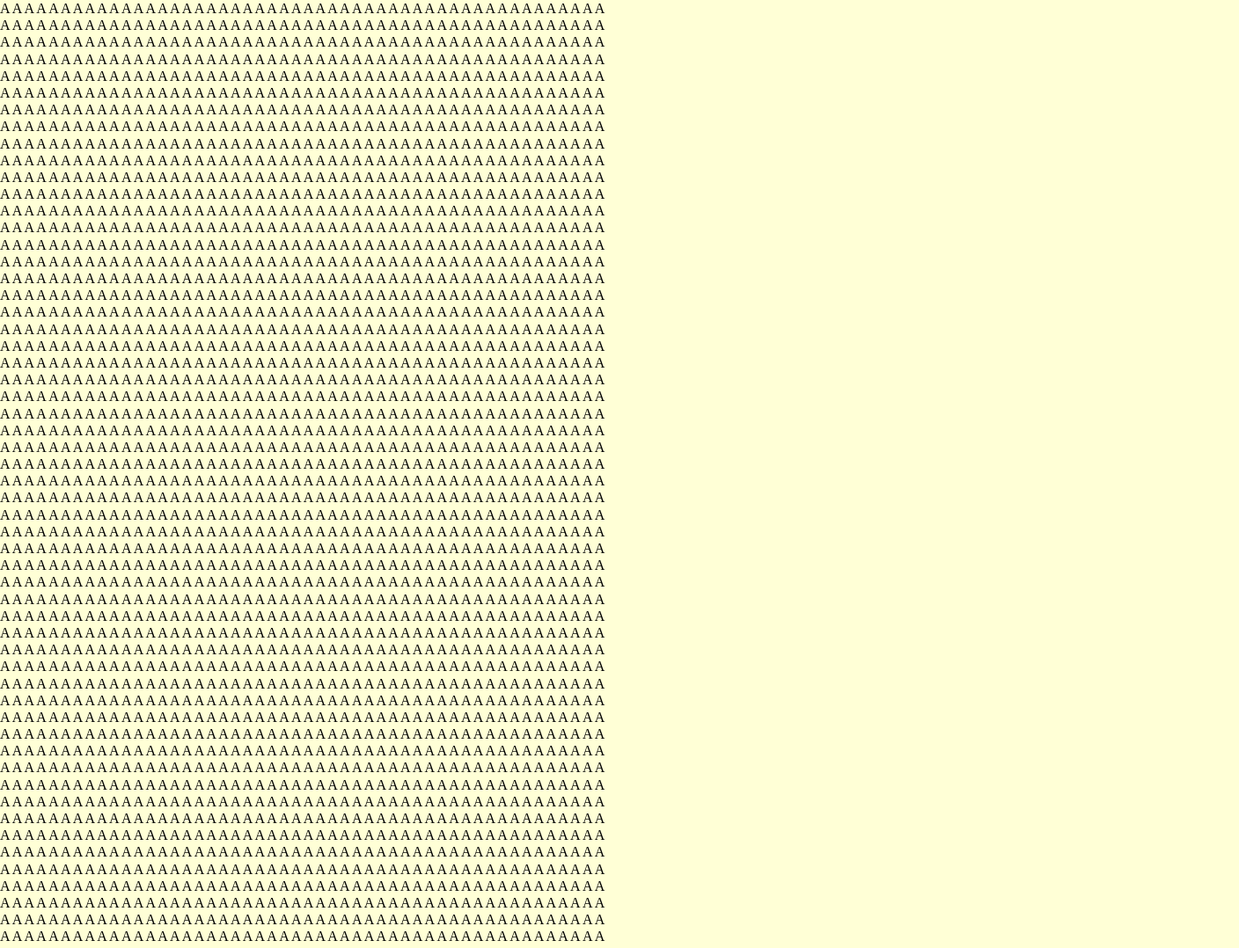
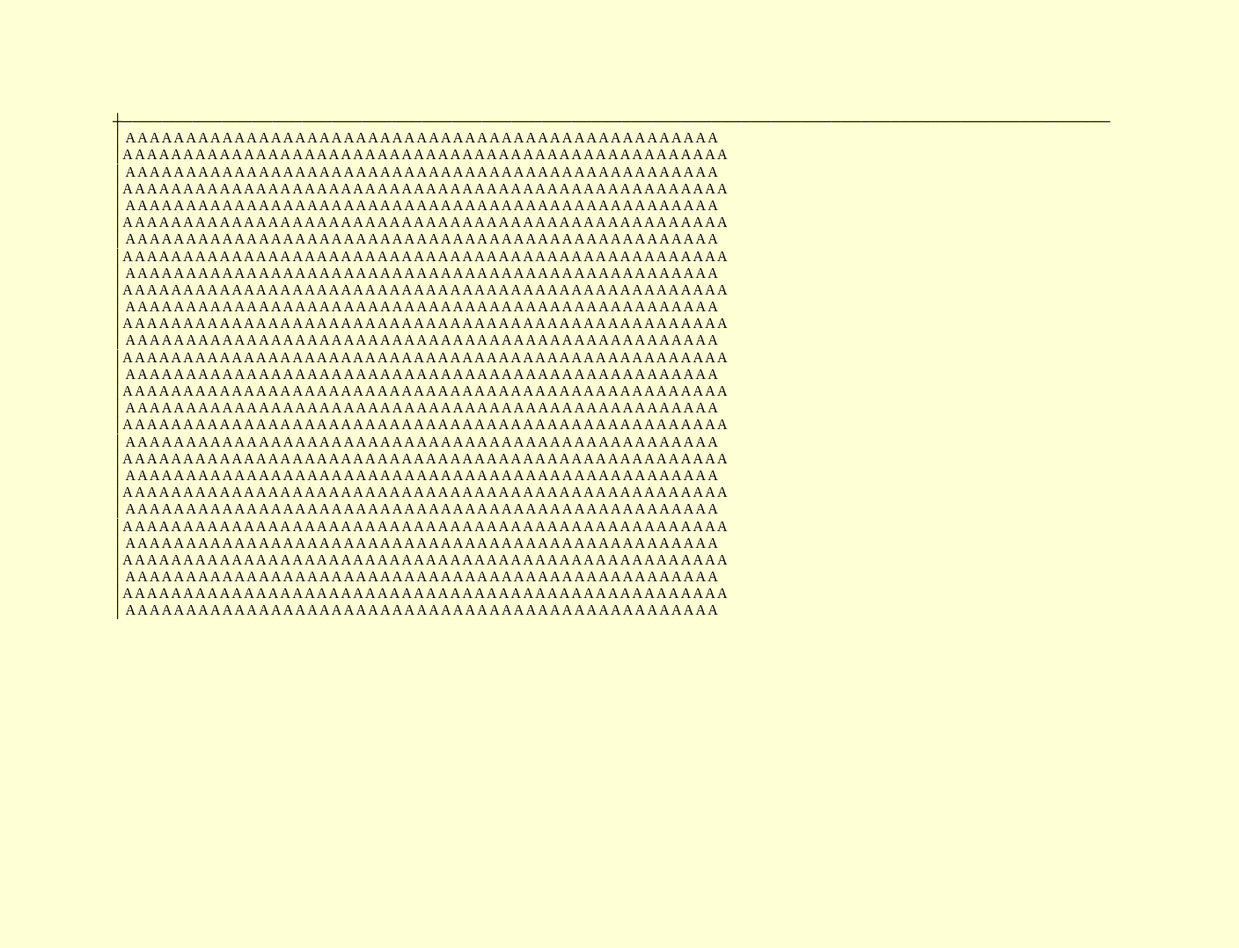
Before and after one commit to Slarvsylt/Slarvsylt.github.io, a website: page ascii.html in a window 1280 px wide. Shown: the top 1078 px of the page at 88% size, 1408 px wide, since content can reach past the window. After the commit the page ends 928 px from the top, so only its background shows below. Drawn offline with Linux system fonts and the light colour scheme.

Commit message:
progress

```diff
--- a/ascii.html
+++ b/ascii.html
@@ -6,8 +6,8 @@
         <link rel="stylesheet" href="default.css">
         <meta name="viewport" content="width=device-width, user-scalable=no, minimum-scale=1.0, maximum-scale=1.0">
     </head>
-    <body>
-        <pre></pre>
+    <body style="margin: 10%;line-height: 1.2;">
+        <pre id="cont" style="margin: 10%;line-height: 1.2;"></pre>
         <script type="module" src="res/asciiexp.js">
         </script>
     </body>
--- a/res/asciiexp.js
+++ b/res/asciiexp.js
@@ -23,6 +23,7 @@ document.body.addEventListener('pointermove', e => {
 	const rect = document.body.getBoundingClientRect()
 	pointer.x = e.clientX - rect.left
 	pointer.y = e.clientY - rect.top
+	loop()
 	//console.log(pointer.x)
 	//eventQueue.push('pointerMove')
 })
@@ -51,6 +52,11 @@ function main(coord, cursor) {
 	const x = Math.floor(cursor.x) // column of the cell hovered
 	const y = Math.floor(cursor.y) // row of the cell hovered
 
+	//console.log("coord " + coord.x)
+	//console.log("coord " + coord.y)
+	//console.log("x " + x)
+	//console.log("y " + y)
+
 	if (coord.x == x && coord.y == y) return '┼'
 	if (coord.x == x) return '│'
 	if (coord.y == y) return '─'
@@ -59,20 +65,28 @@ function main(coord, cursor) {
 
 function loop(){
 	// Cursor update
-	//console.log("loop!")
+	console.log("loop!")
 	const cursor = {
 		// The canvas might be slightly larger than the number
 		// of cols/rows, min is required!
-		x       : Math.min(document.body.x-1, pointer.x / document.body.cellWidth),
-		y       : Math.min(document.body.y-1, pointer.y / document.body.lineHeight),
+		x       : pointer.x / 2,
+		y       : pointer.y / document.body.style.lineHeight,
 		pressed : pointer.pressed,
 		p : { // state of previous frame
-		x       : pointer.px / document.body.cellWidth,
-		y       : pointer.py / document.body.lineHeight,
+		x       : pointer.px / 2,
+		y       : pointer.py / document.body.style.lineHeight,
 		pressed : pointer.ppressed,
 		}
 	}
-	for(let i = 0; i <100; i++){
+	//console.log("x " + cursor.x)
+	//console.log("y " + cursor.y)
+	//console.log("document.body.x " + document.body.style.cellWidth)
+	//console.log("document.body.y " + document.body.style.lineHeight)
+	const parent = document.getElementById("cont")
+	while (parent.firstChild) {
+		parent.firstChild.remove()
+	}
+	for(let i = 0; i <30; i++){
 		const offs = i * 100
 		const span = document.createElement('span')
 		span.style.display = 'block'
@@ -82,7 +96,7 @@ function loop(){
 			span.textContent += out
 			//console.log(out)
 		}
-		document.body.appendChild(span)
+		parent.appendChild(span)
 	}
 
 }
```
